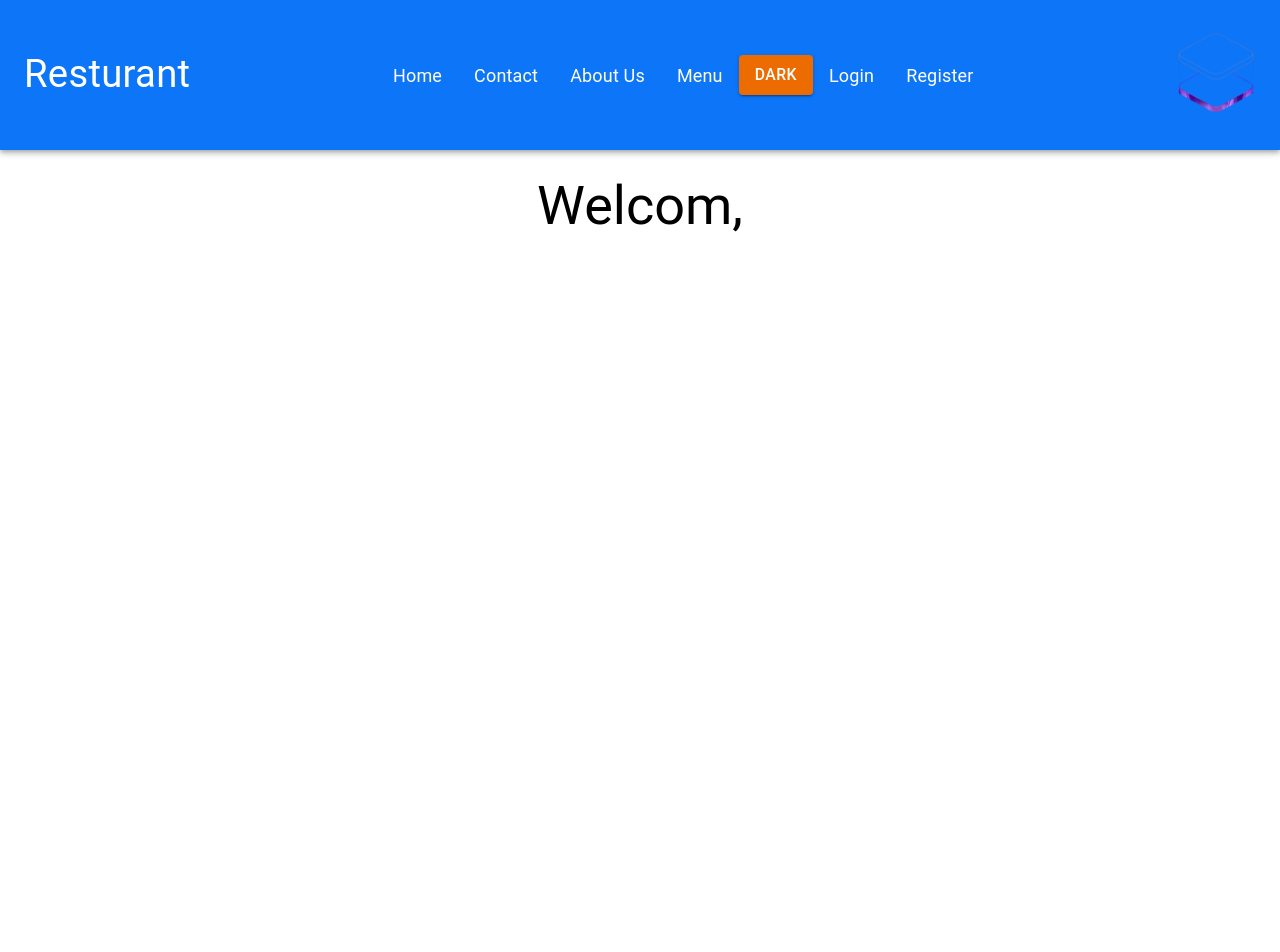
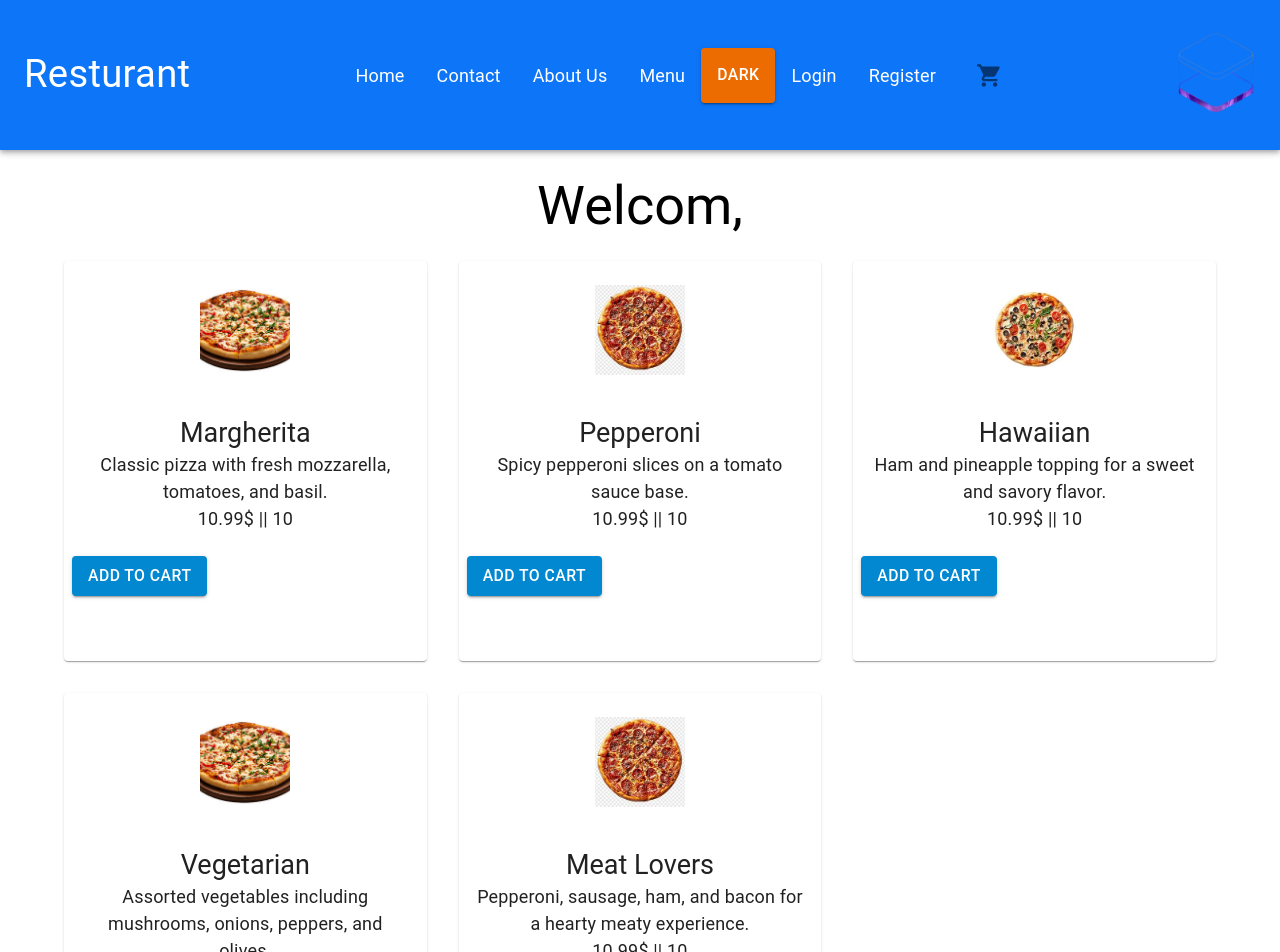
Before and after one commit to Sewar77/React3-Resturant, a React (Vite) app in the folder resturant/: page /home in a window 1280 px wide. Shown: the top 952 px of the page. Before the commit the page ends 800 px from the top, so only its background shows below. Built offline with nearby package versions, Linux system fonts and the light colour scheme.

Commit message:
feat: add cart functionality with context management and integrate into navbar

```diff
--- a/resturant/src/App.jsx
+++ b/resturant/src/App.jsx
@@ -11,6 +11,7 @@ import AdminProfile from "./Pages/Admin/AdminProfile.jsx";
 import ManageUsers from "./Pages/Admin/ManageUsers.jsx";
 import ManageMenu from "./Pages/Admin/ManageMenu.jsx";
 import ManageMesssages from "./Pages/Admin/ManageMessages.jsx";
+import Cart from "./components/Cart/Cart.jsx";
 function App() {
   return (
     <>
@@ -24,6 +25,7 @@ function App() {
         <Route path="/register" element={<Register />} />
         <Route path="/login" element={<Login />} />
         <Route path="/home" element={<Home />} />
+        <Route path="/cart" element={<Cart />} />
         <Route path="/admin/dashboard/profile" element={<AdminProfile />} />
         <Route path="/admin/dashboard" element={<AdminDashboard />} />
         <Route path="/admin/dashboard/manage/users" element={<ManageUsers />} />
--- /dev/null
+++ b/resturant/src/Context/cartContext.jsx
@@ -0,0 +1,65 @@
+import { createContext, useContext, useEffect, useState } from "react";
+import { userContext } from "./userContext";
+
+export const cartContext = createContext();
+const getKeyCart = (userId) => `cart_${userId}`; //cart_11
+
+export default function CartProvider({ children }) {
+  const [cart, setCart] = useState([]);
+  const { currentUser } = useContext(userContext);
+  //get the user cart
+  useEffect(() => {
+    if (currentUser) {
+      const savedCart = localStorage.getItem(getKeyCart(currentUser.id)); //get the user cart from locaslstorag,
+      setCart(savedCart ? JSON.parse(savedCart) : []);
+      //id the user has cart => store it into cart state, if not : []
+    } else {
+      setCart([]);
+    }
+  }, [currentUser]);
+
+  useEffect(() => {
+    if (currentUser) {
+      localStorage.setItem(getKeyCart(currentUser.id), JSON.stringify(cart));
+    }
+  }, [currentUser, cart]);
+
+  const addToCart = (item) => {
+    setCart((prev) => {
+      const exist = prev.find((i) => i.id === item.id); //find the item
+      //if item exist, increase the quatityt
+      if (exist) {
+        return prev.map((i) =>
+          i.id === item.id ? { ...i, quantityCart: i.quantityCart + 1 } : i
+        );
+        //if not exist, add this item to cart with quantity 1
+      } else {
+        return [...prev, { ...item, quantityCart: 1 }];
+      }
+    });
+  };
+
+  const increaseQty = (id) => {
+    setCart((prev) =>
+      prev.map((i) =>
+        i.id === id ? { ...i, quantityCart: i.quantityCart + 1 } : i
+      )
+    );
+  };
+
+  const decreaseQty = (id) => {
+    setCart(
+      (prev) =>
+        prev
+          .map((i) =>
+            i.id === id ? { ...i, quantityCart: i.quantityCart - 1 } : i
+          )
+          .filter((i) => i.quantityCart > 0) //to delete item when q < 0
+    );
+  };
+  return (
+    <cartContext.Provider value={{ addToCart, cart, decreaseQty, increaseQty }}>
+      {children}
+    </cartContext.Provider>
+  );
+}
--- a/resturant/src/Context/menuContext.jsx
+++ b/resturant/src/Context/menuContext.jsx
@@ -4,6 +4,60 @@ export const menuContext = createContext();
 
 export default function MenuProvider({ children }) {
   const [menu, setMenu] = useState([]);
+  const pizzaMenu = [
+    {
+      id: 1, //unique value
+      name: "Margherita",
+      description: "Classic pizza with fresh mozzarella, tomatoes, and basil.",
+      image: "./src/assets/pizza1.jpg",
+      price: 10.99,
+      quantity: 10, //quantity for the resturant itself.
+      quantityCart: 0,
+    },
+    {
+      id: 2,
+      name: "Pepperoni",
+      description: "Spicy pepperoni slices on a tomato sauce base.",
+      image: "./src/assets/pizza2.jpg",
+      price: 10.99,
+      quantity: 10,
+      quantityCart: 0,
+    },
+    {
+      id: 3,
+      name: "Hawaiian",
+      description: "Ham and pineapple topping for a sweet and savory flavor.",
+      image: "./src/assets/pizza3.jpg",
+      price: 10.99,
+      quantity: 10,
+      quantityCart: 0,
+    },
+    {
+      id: 4,
+      name: "Vegetarian",
+      description:
+        "Assorted vegetables including mushrooms, onions, peppers, and olives.",
+      image: "./src/assets/pizza1.jpg",
+      price: 10.99,
+      quantity: 10,
+      quantityCart: 0,
+    },
+    {
+      id: 5,
+      name: "Meat Lovers",
+      description:
+        "Pepperoni, sausage, ham, and bacon for a hearty meaty experience.",
+      image: "./src/assets/pizza2.jpg",
+      price: 10.99,
+      quantity: 10,
+      quantityCart: 0,
+    },
+  ];
+  let storedMenu = JSON.parse(localStorage.getItem("menu"));
+  if (!storedMenu || storedMenu.length === 0) {
+    localStorage.setItem("menu", JSON.stringify(pizzaMenu));
+    storedMenu = pizzaMenu;
+  }
 
   useEffect(() => {
     const allMenu = JSON.parse(localStorage.getItem("menu"));
--- /dev/null
+++ b/resturant/src/components/Cart/Cart.jsx
@@ -0,0 +1,68 @@
+import { useContext } from "react";
+import { cartContext } from "../../Context/cartContext";
+import { userContext } from "../../Context/userContext";
+import {
+  Card,
+  CardActions,
+  CardContent,
+  Container,
+  Grid,
+  Button,
+  Typography,
+} from "@mui/material";
+export default function Cart() {
+  const { cart, increaseQty, decreaseQty } = useContext(cartContext);
+  const { currentUser } = useContext(userContext);
+  console.log(cart);
+
+  return (
+    <>
+      <Container>
+        <Typography variant="h2"> My Cart</Typography>
+        {cart.length === 0 ? (
+          <Typography>Cart is Empty</Typography>
+        ) : (
+          <>
+            <Grid container spacing={3}>
+              {cart.map((item) => {
+                return (
+                  <Grid key={item.id}>
+                    <Card>
+                      <CardContent>
+                        <Typography> {item.name}</Typography>
+                        <Typography> {item.price}</Typography>
+                        <Typography> {item.quantityCart}</Typography>
+                        <Typography>
+                          Total: {item.price * item.quantityCart}
+                        </Typography>
+                      </CardContent>
+                      <CardActions>
+                        <Button
+                          variant="contained"
+                          color="info"
+                          sx={{ mx: 2, mt: 3 }}
+                          onClick={() => increaseQty(item.id)}
+                        >
+                          +
+                        </Button>
+
+                        <Button
+                          variant="contained"
+                          color="warning"
+                          sx={{ mx: 2, mt: 3 }}
+                          onClick={() => decreaseQty(item.id)}
+                        >
+                          -
+                        </Button>
+                      </CardActions>
+                    </Card>
+                  </Grid>
+                );
+              })}
+            </Grid>
+          </>
+        )}
+      </Container>
+    </>
+  );
+}
--- a/resturant/src/components/Menu/Menu.jsx
+++ b/resturant/src/components/Menu/Menu.jsx
@@ -1,4 +1,5 @@
 import {
+  Box,
   Button,
   ButtonBase,
   Card,
@@ -7,16 +8,21 @@ import {
   CardMedia,
   Container,
   Grid,
+  Modal,
   TextField,
   Typography,
 } from "@mui/material";
 import { useMenu } from "../../Hooks/useMenu.js";
-import { useContext, useState } from "react";
+import { createContext, useContext, useState } from "react";
 import AddMenuItem from "../AdminLayout/Manage/ManageMenu/AddMenuItem.jsx";
 import { userContext } from "../../Context/userContext.jsx";
+import { useNavigate } from "react-router-dom";
+import toast from "react-hot-toast";
+import { cartContext } from "../../Context/cartContext.jsx";
 function Menu() {
   const { menu, deleteMenuItem, updateMenuItem } = useMenu();
   const { currentUser } = useContext(userContext);
+  const navigate = useNavigate();
   //CRUD => c:create , r:read, u:update. d:delete
   //read: done
   //delete: done
@@ -40,6 +46,20 @@ function Menu() {
     updateMenuItem(editId, updatedData);
     setEditId(null);
   };
+  const { cart, addToCart, decreaseQty, increaseQty } = useContext(cartContext);
+  const [openCartModal, setOpenCartModal] = useState(false);
+  const [selectedItem, setSelectedItem] = useState(null);
+  const handleAddToCart = (item) => {
+    if (currentUser.length === 0) {
+      toast.success("please login first!");
+      navigate("/login");
+      return;
+    }
+    setSelectedItem(item);
+    addToCart(item);
+    toast.success("added to cart");
+  };
+
   return (
     <>
       <Container>
@@ -172,7 +192,14 @@ function Menu() {
                       </>
                     ) : (
                       <>
-                        <Button variant="contained" color="info">
+                        <Button
+                          variant="contained"
+                          color="info"
+                          onClick={() => (
+                            setOpenCartModal(!openCartModal),
+                            handleAddToCart(item)
+                          )}
+                        >
                           Add to Cart
                         </Button>
                       </>
@@ -184,6 +211,60 @@ function Menu() {
           })}
         </Grid>
       </Container>
+      <Modal open={openCartModal} onClose={() => setOpenCartModal(false)}>
+        <Box
+          sx={{
+            background: "#fff",
+            p: 4,
+            width: 300,
+            mx: "auto",
+            borderRadius: 3,
+            mt: "20%",
+            textAlign: "center",
+          }}
+        >
+          {selectedItem && (
+            <>
+              <Typography variant="h4">{selectedItem.name}</Typography>
+              <Typography variant="h6">Price: {selectedItem.price}$</Typography>
+              {(() => {
+                const cartItem = cart.find((i) => i.id === selectedItem.id);
+
+                return (
+                  <Box
+                    sx={{
+                      display: "flex",
+                      flexDirection: "row",
+                      justifyContent: "center",
+                      my: 3,
+                    }}
+                  >
+                    <Button
+                      variant="contained"
+                      color="info"
+                      sx={{ mx: 2, mt: 3 }}
+                      onClick={() => increaseQty(selectedItem.id)}
+                    >
+                      +
+                    </Button>
+                    <Typography>
+                      You Ordred: {cartItem?.quantityCart || 0}
+                    </Typography>
+                    <Button
+                      variant="contained"
+                      color="warning"
+                      sx={{ mx: 2, mt: 3 }}
+                      onClick={() => decreaseQty(selectedItem.id)}
+                    >
+                      -
+                    </Button>
+                  </Box>
+                );
+              })()}
+            </>
+          )}
+        </Box>
+      </Modal>
     </>
   );
 }
--- a/resturant/src/components/Navbar/Navbar.jsx
+++ b/resturant/src/components/Navbar/Navbar.jsx
@@ -5,13 +5,17 @@ import {
   MenuList,
   MenuItem,
   Typography,
+  IconButton,
+  Badge,
 } from "@mui/material";
 import { useContext } from "react";
 import { useNavigate } from "react-router-dom";
 import { userContext } from "../../Context/userContext";
 import { useAuth } from "../../Hooks/useAuth";
 import toast from "react-hot-toast";
+import ShoppingCartIcon from "@mui/icons-material/ShoppingCart";
 import Theme from "../Theme/Theme";
+import { cartContext } from "../../Context/cartContext";
 function Navbar() {
   const { currentUser } = useContext(userContext);
   const { logout } = useAuth();
@@ -20,6 +24,9 @@ function Navbar() {
     toast.success("Logout seccessfully");
   };
   const navigate = useNavigate();
+
+  const { cart } = useContext(cartContext);
+  const total = cart.reduce((acc, item) => acc + item.quantityCart, 0);
   return (
     <>
       <AppBar position="stikcy">
@@ -44,6 +51,7 @@ function Navbar() {
                 flexDirection: "row",
                 justifyContent: "center",
                 flexWrap: "wrap",
+                textAlign: "center",
               }}
             >
               <MenuItem>Home</MenuItem>
@@ -63,6 +71,13 @@ function Navbar() {
               ) : (
                 <MenuItem onClick={handleLogout}>Logout</MenuItem>
               )}
+              <MenuItem>
+                <IconButton onClick={() => navigate("/cart")}>
+                  <Badge badgeContent={total} color="error">
+                    <ShoppingCartIcon />
+                  </Badge>
+                </IconButton>
+              </MenuItem>
             </MenuList>
           </Box>
           <Box>
```
Also changed, not shown: resturant/src/main.jsx (+7 -4 lines).
